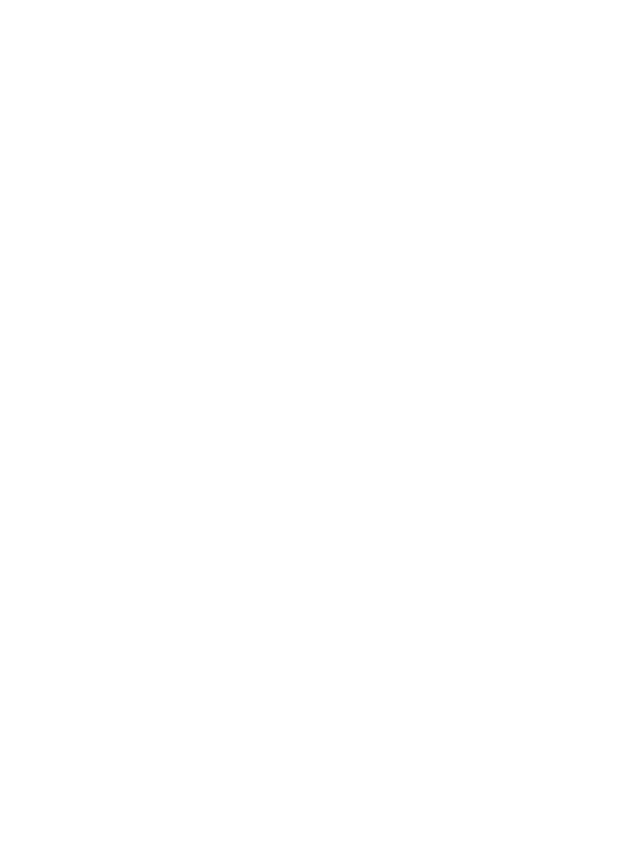
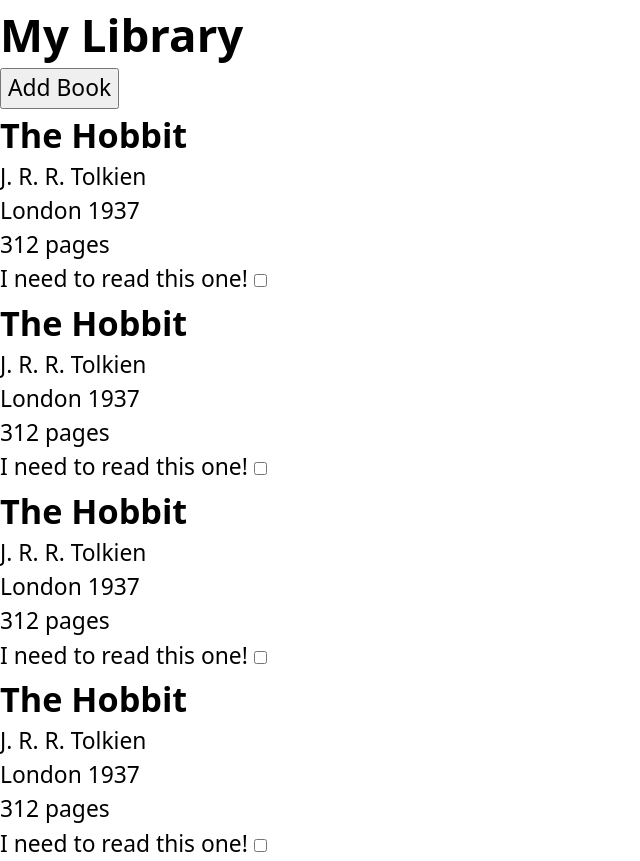
Before and after one commit to Nathoggles/Library, a plain HTML site: page index.html in a window 1280 px wide. Shown: the whole page, without its empty margins (0-640 px from the left). Before the commit the page ends 800 px from the top, so only its background shows below. Drawn offline with Linux system fonts and the light colour scheme.

Commit message:
create basic card layout

```diff
--- a/index.html
+++ b/index.html
@@ -9,6 +9,56 @@
     <script src="lib.js" defer></script>
 </head>
 <body>
-
+    <div class="header">
+        <h1>My Library</h1>
+        <button class="addBook">Add Book</button>
+    </div>
+    <div class="cardsContainer">
+        <div class="card" data-index="0">
+            <div class="cardContent">
+                <h2 class="title">The Hobbit</h2>
+                <p class= "author">J. R. R. Tolkien</p>
+                <div class="2ndLine"><span class="location">London </span><span class="date">1937</span></div>
+                <p class="pages">312 pages</p>
+                <div class ="read">
+                    <label for="readCheckbox">I need to read this one!</label>
+                    <input type="checkbox" id="readCheckbox" name="read">
+                </div>
+            </div>
+        </div>
+        <div class="card" data-index="1">
+            <div class="cardContent">
+                <h2 class="title">The Hobbit</h2>
+                <p class= "author">J. R. R. Tolkien</p>
+                <div class="2ndLine"><span class="location">London </span><span class="date">1937</span></div>
+                <p class="pages">312 pages</p>
+                <div class ="read">
+                    <label for="readCheckbox">I need to read this one!</label>
+                    <input type="checkbox" id="readCheckbox" name="read">
+                </div>
+        </div>
+        <div class="card" data-index="2">
+            <div class="cardContent">
+                <h2 class="title">The Hobbit</h2>
+                <p class= "author">J. R. R. Tolkien</p>
+                <div class="2ndLine"><span class="location">London </span><span class="date">1937</span></div>
+                <p class="pages">312 pages</p>
+                <div class ="read">
+                    <label for="readCheckbox">I need to read this one!</label>
+                    <input type="checkbox" id="readCheckbox" name="read">
+                </div>
+        </div>
+        <div class="card" data-index="3">
+            <div class="cardContent">
+                <h2 class="title">The Hobbit</h2>
+                <p class= "author">J. R. R. Tolkien</p>
+                <div class="2ndLine"><span class="location">London </span><span class="date">1937</span></div>
+                <p class="pages">312 pages</p>
+                <div class ="read">
+                    <label for="readCheckbox">I need to read this one!</label>
+                    <input type="checkbox" id="readCheckbox" name="read">
+                </div>
+        </div>
+    </div>
 </body>
 </html>
```
